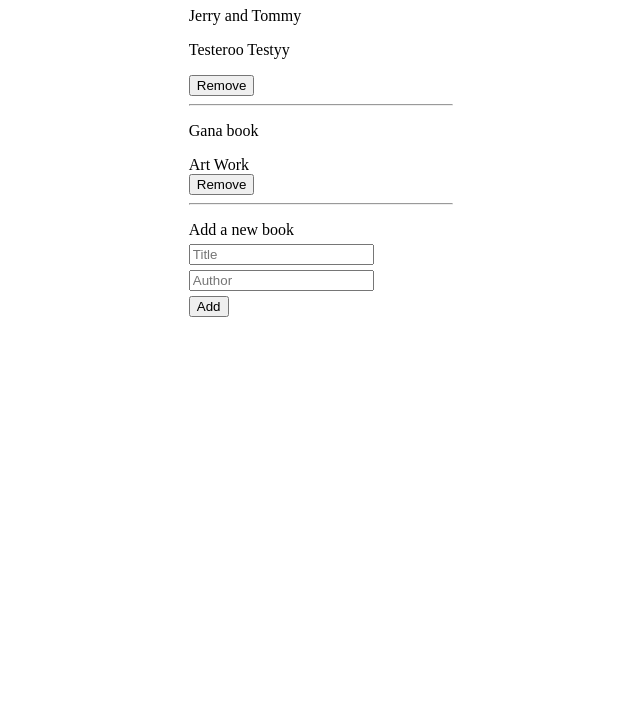
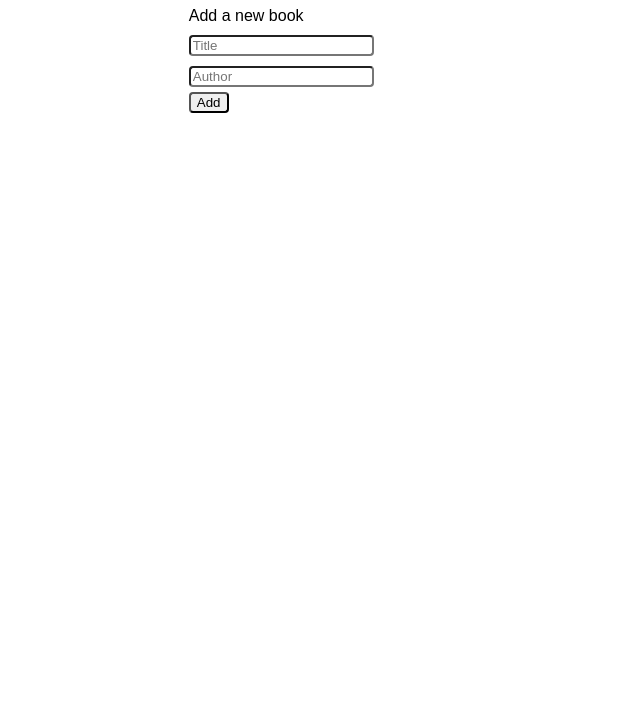
Before and after one commit to david30-maker/awesome-book-project, a website: page index.html in a window 1280 px wide. Shown: the part 85-800 px from the top of the page, without its empty margins (200-840 px from the left). Drawn offline with Linux system fonts and the light colour scheme.

Commit message:
Add changes to css file

```diff
--- a/index.html
+++ b/index.html
@@ -11,21 +11,8 @@
 
     <div class="wrapper">
     <h1> Awesome books </h1>
-<div class="books">
-  <div class="booksAdded">
-    <p class="p-1">Jerry and Tommy</p>
-    <p>Testeroo Testyy </p>
-   <button class="removeBtn" onclick="Display.removeBook()">Remove</button>
-    <hr>
-    </div>
 
-    <div class="booksAdded">
-    <p class="p-1">Gana book</p>
-    <p class="p-1">Art Work</p>
-    <button class="removeBtn" onclick="Display.removeBook()">Remove</button>
-    <hr>
-    </div>
-    </div>
+<div class="books"> </div>
 
     <form class="form">
     <p class="add p-1">Add a new book</p>
--- a/style.css
+++ b/style.css
@@ -1,5 +1,6 @@
 body {
   padding: 4px;
+  font-family: Arial, "Helvetica Neue", Helvetica, sans-serif;
 }
 
 .wrapper {
@@ -7,15 +8,14 @@ body {
 }
 
 .p-1 {
-  margin-bottom: 0;
+  margin: 0;
+  font-weight: 200;
 }
 
-.btn {
-  margin-top: 0;
-}
-
-.p-2 {
-  margin-bottom: 0;
+.removeBtn {
+  font-weight: 200;
+  text-align: center;
+  border-radius: 4px;
 }
 
 hr {
@@ -28,9 +28,15 @@ hr {
 
 form input {
   display: block;
-  margin: 5px 0 5px 0;
+  margin: 10px 0 5px 0;
+  font-weight: 200;
+  border-radius: 4px;
 }
 
 .form button {
+  font-weight: 200;
+  margin-top: 5px;
   display: block;
+  text-align: center;
+  border-radius: 4px;
 }
```
Also changed, not shown: 1 other file.
